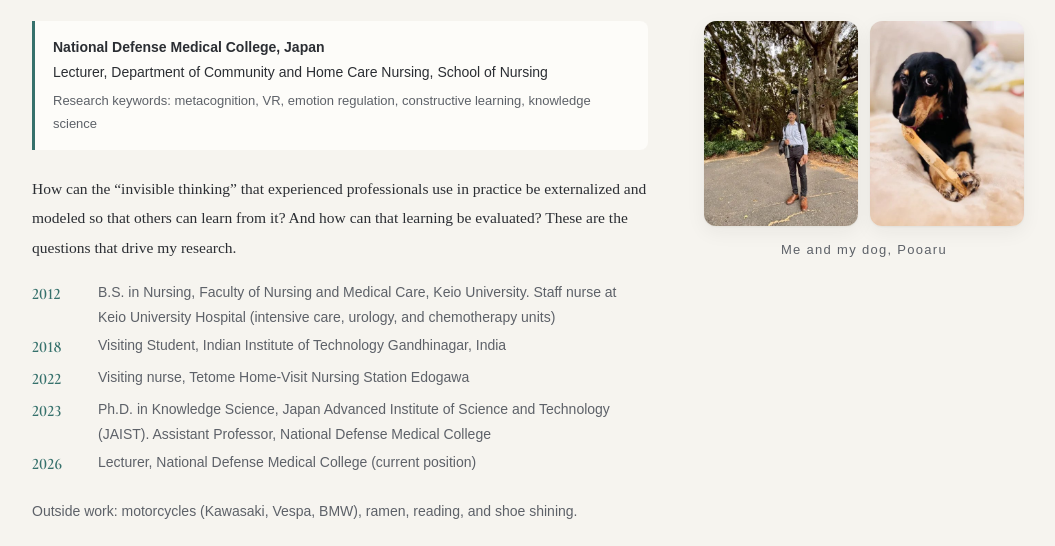
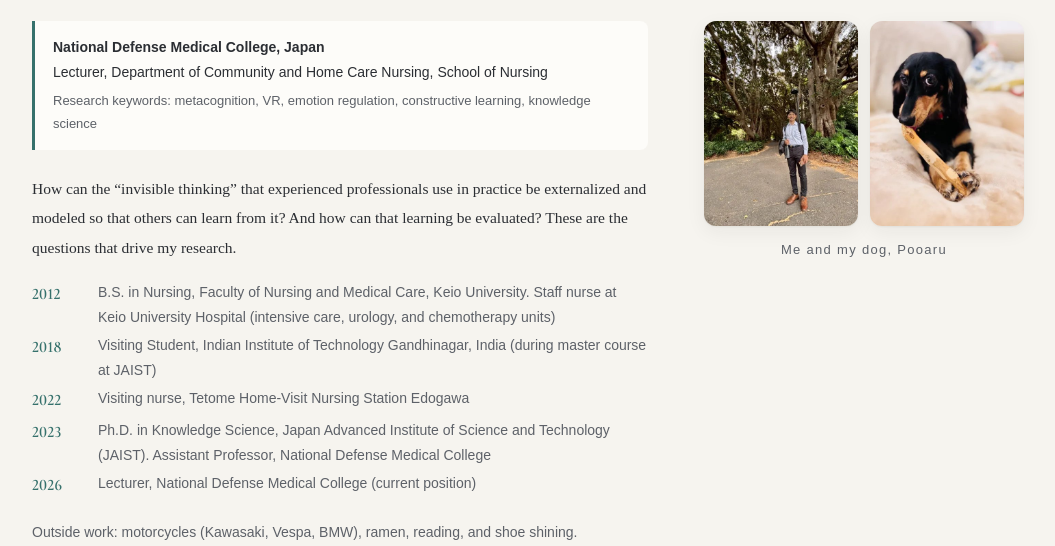
Before and after one commit to YujiIWAMA/homepage, a plain HTML site: page en.html in a window 1280 px wide. Shown: the part 247-793 px from the top of the page, without its empty margins (112-1167 px from the left). Drawn offline with nearby package versions, Linux system fonts and the light colour scheme.

Commit message:
Update en.html

```diff
--- a/en.html
+++ b/en.html
@@ -53,7 +53,7 @@
         <!-- Career: one line per year -->
         <ul class="career">
           <li><time>2012</time><span>B.S. in Nursing, Faculty of Nursing and Medical Care, Keio University. Staff nurse at Keio University Hospital (intensive care, urology, and chemotherapy units)</span></li>
-          <li><time>2018</time><span>Visiting Student, Indian Institute of Technology Gandhinagar, India</span></li>
+          <li><time>2018</time><span>Visiting Student, Indian Institute of Technology Gandhinagar, India (during master course at JAIST)</span></li>
           <li><time>2022</time><span>Visiting nurse, Tetome Home-Visit Nursing Station Edogawa</span></li>
           <li><time>2023</time><span>Ph.D. in Knowledge Science, Japan Advanced Institute of Science and Technology (JAIST). Assistant Professor, National Defense Medical College</span></li>
           <li><time>2026</time><span>Lecturer, National Defense Medical College (current position)</span></li>
```
